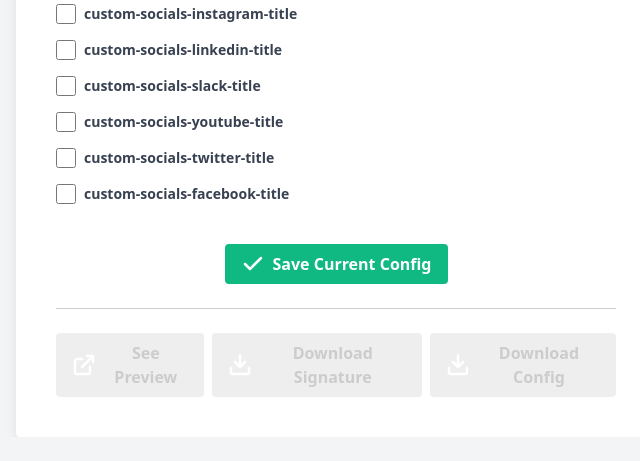
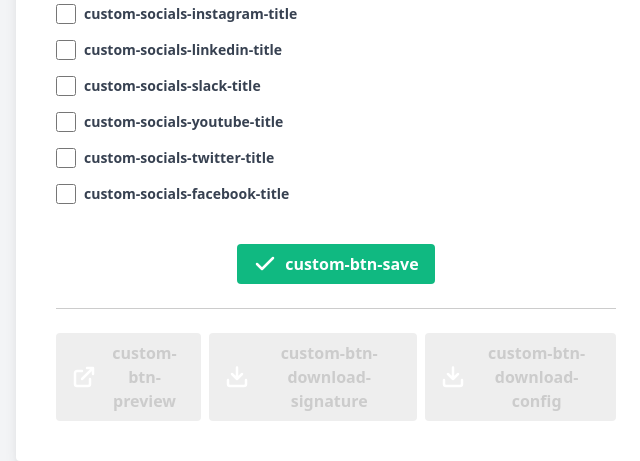
Before and after one commit to MorganKryze/Emails-Signature-Generator-Website, a Django app: page /en/custom/ in a window 1280 px wide. Shown: the part 974-1435 px from the top of the page, without its empty margins (304-944 px from the left). Before the commit the page ends 1361 px from the top, so only its background shows below. Run offline with Django 4.2, Linux system fonts and the light colour scheme.

Commit message:
🚧 done with custom html part

```diff
--- a/generator/templates/custom.html
+++ b/generator/templates/custom.html
@@ -414,7 +414,7 @@
               class="h-6 w-6 mr-2"
               alt="Save current config"
             />
-            Save Current Config
+            {% trans "custom-btn-save" %}
           </button>
         </div>
       </form>
@@ -430,7 +430,7 @@
             class="h-6 w-6 mr-2"
             alt="External link"
           />
-          See Preview
+          {% trans "custom-btn-preview" %}
         </button>
         </a>
 
@@ -444,7 +444,7 @@
             class="h-6 w-6 mr-2"
             alt="Download signature"
           />
-          Download Signature
+          {% trans "custom-btn-download-signature" %}
         </button>
         </a>
         <a href="{% url 'download-config' %}" target="_blank" id="downloadConfigLink">
@@ -457,7 +457,7 @@
               class="h-6 w-6 mr-2"
               alt="Download config file"
             />
-            Download Config
+            {% trans "custom-btn-download-config" %}
           </button>
         </a>
       </div>
```
Also changed, not shown: generator/locale/de/LC_MESSAGES/django.po, generator/locale/en/LC_MESSAGES/django.po, generator/locale/es/LC_MESSAGES/django.po, generator/locale/fr/LC_MESSAGES/django.po, 1 other file.
